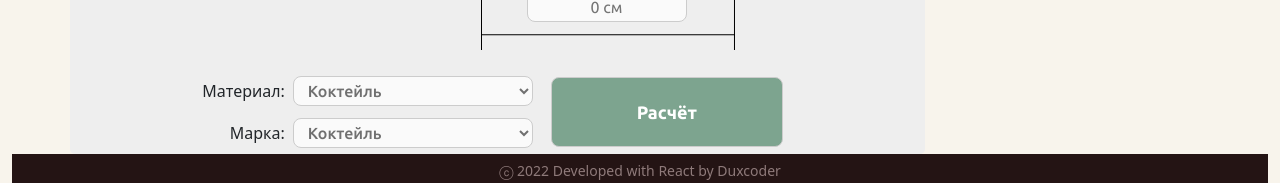
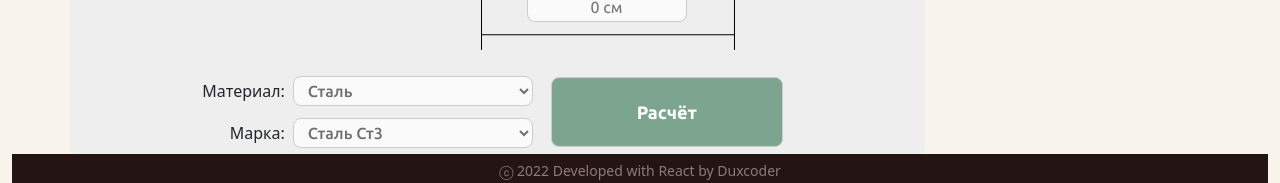
Before and after one commit to Duxcoder/SortCalc-Project-, a React (Create React App) app: page / in a window 1280 px wide. Shown: the part 667-850 px from the top of the page. Built offline with nearby package versions, Linux system fonts and the light colour scheme; a web font is replaced by a local one.

Commit message:
install default values for select block, transform functions to classes

```diff
--- a/src/components/app/App.js
+++ b/src/components/app/App.js
@@ -50,6 +50,10 @@ constructor(props){
         { name: 'Сталь 45', density: 7826, material: 'Сталь' },
         { name: '08Х18Н10Т', density: 7900, material: 'Сталь' },
       ],
+      aluminium: [
+        {name: 'АЛ1', density: 2750, material: 'Алюминий'},
+        {name: 'АЛ2', density: 2650, material: 'Алюминий'}
+      ]
     },
   }
 }
--- a/src/components/calcBottomBlock/calcBottomBlock.js
+++ b/src/components/calcBottomBlock/calcBottomBlock.js
@@ -1,4 +1,4 @@
-import React from "react";
+import React, { Component } from "react";
 import styled from "styled-components";
 import Select from '../../components/select/select';
 import ButtonCalc from '../button/button';
@@ -15,9 +15,16 @@ const DivButtonBlock = styled.div`
 margin: 0 10px;
 
 `
-const CalcBottomBlock = ({data}) => {
+export default class CalcBottomBlock extends Component {
 
-const giveMeProps = (arr, option) => {
+constructor(props){
+    super(props);
+    this.state = {
+        value: ''
+    }
+}
+
+giveMeProps = (arr, option) => {
     const newArr = []
     arr.map((item, i) => {
         return newArr[i] = item[option]
@@ -25,23 +32,42 @@ const giveMeProps = (arr, option) => {
     return newArr
     }
 
-const selectGrades = () => {
+selectGrades = () => {
 
 }
 
-return (
+choiceMaterial = () => {
+    let arr = []
+    for (let key in this.props.data) {
+       this.props.data[key].map (item => {
+       arr.push(item.material);
+       })
+    }
+    let newArray = arr.filter(function(item, pos) {
+        return arr.indexOf(item) === pos;
+    })
+return newArray
+}
+
+iCheckIt = (item) => {
+    this.setState({value : item});
+    console.log(this.state)
+}
+
+render(){
+    return (<>
         <DivBottomBlock className="d-flex justify-content-center" >
             <DivSelectBlock className="d-flex align-items-end flex-column">
-          <Select label='Материал' dataValues={giveMeProps(data.steels, 'material')}></Select>
-          <Select label='Марка' dataValues={giveMeProps(data.steels, 'name')}></Select>
+              <Select label='Материал' dataValues={this.choiceMaterial()} whatYouCheck={this.iCheckIt}></Select>
+              <Select label='Марка' dataValues={this.giveMeProps(this.props.data.steels, 'name')} whatYouCheck={this.iCheckIt}></Select>
             </DivSelectBlock>
             <DivButtonBlock className='d-flex align-items-center justify-content-start'>
               <ButtonCalc></ButtonCalc>
             </DivButtonBlock>
           </DivBottomBlock>
+          </>
           )
-
 
 }
 
-export default CalcBottomBlock
+}
--- a/src/components/select/select.js
+++ b/src/components/select/select.js
@@ -1,4 +1,4 @@
-import React from "react";
+import React, {Component} from "react";
 import styled from 'styled-components';
 
 
@@ -26,40 +26,41 @@ margin: 6px 8px;
 
 `
 
-const Select = ({label, dataValues}) => {
 
 
-const createArr = (nameStell, densityStell) => {
+
+export default class Select extends Component {
+    constructor(props) {
+      super(props);
+      this.state = {value: this.props.dataValues[0]};
+
+      this.handleChange = this.handleChange.bind(this);
+    }
+
+    handleChange(event) {
+      this.setState({value: event.target.value});
+    this.props.whatYouCheck(this.state.value);
 
     }
-// const data = {
-//     steels: [
-//         { name: 'Сталь 3', density: 20 },
-//         { name: 'Сталь 45', density: 41 }
-//     ]
-// }
-let defaultValue = 2;
 
-const Options = ({data}) => {
-    console.log(data)
+    Options = ({data}) => {
         const arr = data.map((item, i) => {
-       return <option key ={i} value={item.i}>{item}</option>
+           return <option key={i} value={item.i}>{item}</option>
         })
-    console.log(arr)
         return arr
     }
-return ( <>
+    render() {
+      return (
+        <form >
         <DivSelect>
             <label>
-    <span>{label}:</span>
-      <SelectStyle defaultValue={defaultValue}>
-        <Options data={dataValues}></Options>
-        <option value={defaultValue}>Коктейль</option>
+                <span>{this.props.label}:</span>
+                <SelectStyle value= {this.state.value} onChange={this.handleChange}>
+                    <this.Options data={this.props.dataValues}></this.Options>
                 </SelectStyle>
             </label>
         </DivSelect>
-    </>
-)
+        </form>
+      );
     }
-
-export default Select;
+  }
```
Lines whose indentation alone changed are shown as unchanged.
